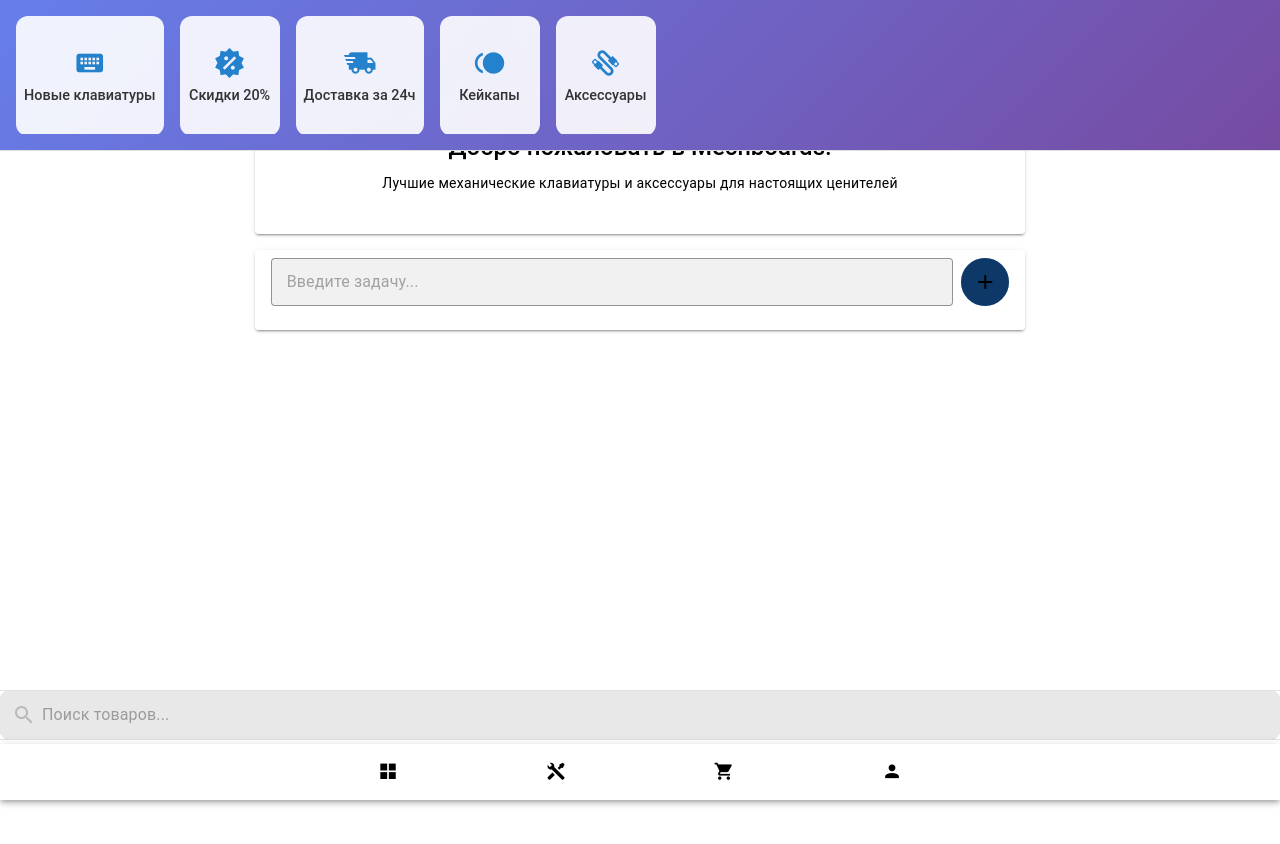
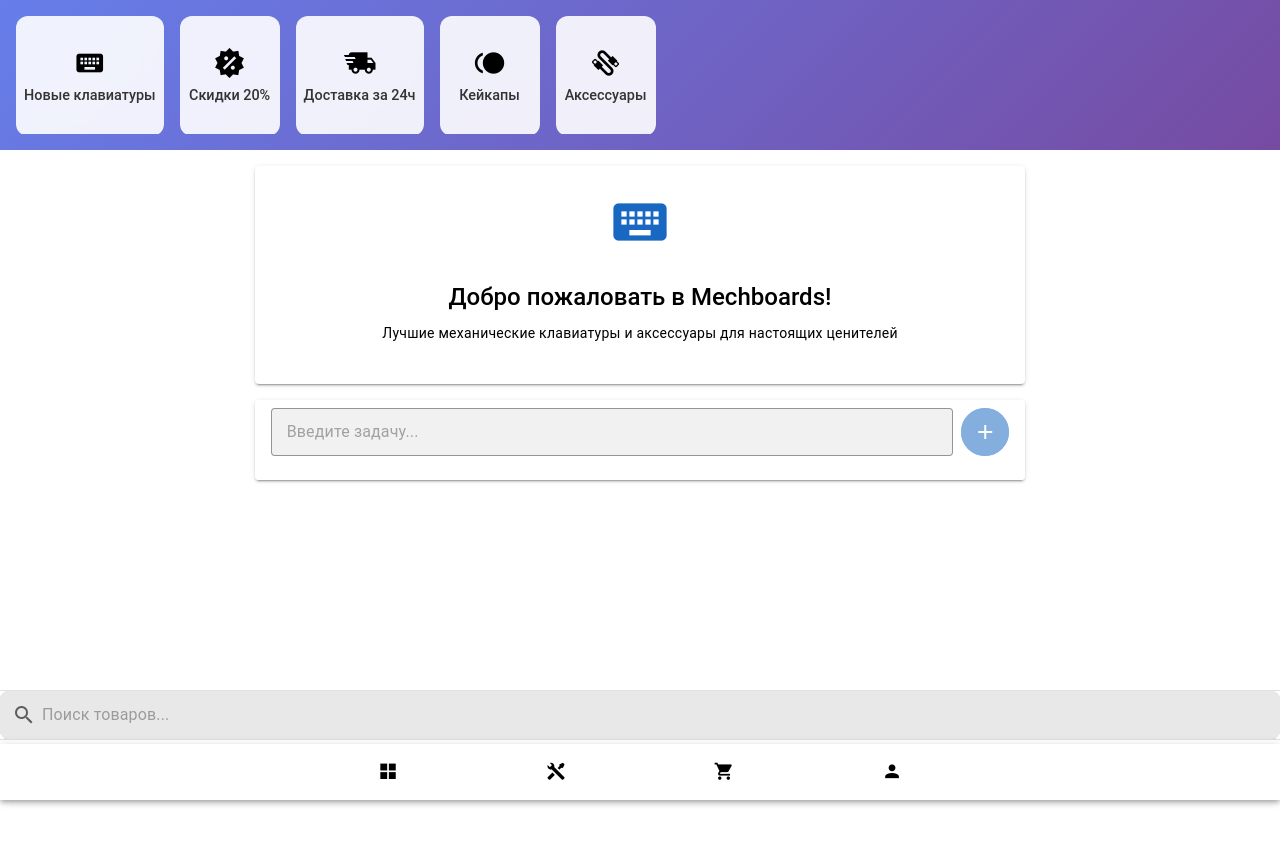
Before and after one commit to good-artem/Mechboards_app, a Vue app in the folder front/: page / in a window 1280 px wide. Shown: the top 844 px of the page. Before the commit the page ends 800 px from the top, so only its background shows below. Built offline with nearby package versions, Linux system fonts and the light colour scheme.

Commit message:
fix styles

```diff
--- a/front/src/App.vue
+++ b/front/src/App.vue
@@ -34,75 +34,64 @@
 </script>
 
 <style>
-/* Используем CSS-переменные Telegram */
-:root {
-  --tg-theme-bg-color: #ffffff;
-  --tg-theme-text-color: #000000;
-  --tg-theme-hint-color: #999999;
-  --tg-theme-link-color: #2481cc;
-  --tg-theme-button-color: #2481cc;
-  --tg-theme-button-text-color: #ffffff;
-  --tg-theme-secondary-bg-color: #f1f1f1;
-}
-
-/* Применяем тему ко всему приложению */
+/* Принудительное применение темы Telegram */
 .v-application {
-  background: var(--tg-theme-bg-color) !important;
-  color: var(--tg-theme-text-color) !important;
+  background: var(--tg-theme-bg-color, #ffffff) !important;
+  color: var(--tg-theme-text-color, #000000) !important;
 }
 
 /* Навбар */
 .v-bottom-navigation {
-  background: var(--tg-theme-bg-color) !important;
-  border-top: 1px solid var(--tg-theme-secondary-bg-color);
+  background: var(--tg-theme-bg-color, #ffffff) !important;
+  border-top: 1px solid var(--tg-theme-secondary-bg-color, #f1f1f1);
 }
 
-.v-btn:not(.v-btn--active) {
-  color: var(--tg-theme-text-color) !important;
+.v-btn {
+  color: var(--tg-theme-text-color, #000000) !important;
 }
 
 .v-btn--active {
-  color: var(--tg-theme-button-color) !important;
+  color: var(--tg-theme-button-color, #2481cc) !important;
+  background: transparent !important;
 }
 
 /* Карточки */
 .v-card {
-  background: var(--tg-theme-bg-color) !important;
-  color: var(--tg-theme-text-color) !important;
+  background: var(--tg-theme-bg-color, #ffffff) !important;
+  color: var(--tg-theme-text-color, #000000) !important;
+  border: 1px solid var(--tg-theme-secondary-bg-color, #f1f1f1);
 }
 
 /* Списки */
 .v-list {
-  background: var(--tg-theme-bg-color) !important;
-  color: var(--tg-theme-text-color) !important;
+  background: var(--tg-theme-bg-color, #ffffff) !important;
+  color: var(--tg-theme-text-color, #000000) !important;
 }
 
 /* Поля ввода */
 .v-field {
-  background: var(--tg-theme-secondary-bg-color) !important;
-  color: var(--tg-theme-text-color) !important;
+  background: var(--tg-theme-secondary-bg-color, #f1f1f1) !important;
+  color: var(--tg-theme-text-color, #000000) !important;
 }
 
 .v-field__input {
-  color: var(--tg-theme-text-color) !important;
-}
-
-/* Иконки в полях */
-.v-field__prepend-inner {
-  color: var(--tg-theme-hint-color) !important;
+  color: var(--tg-theme-text-color, #000000) !important;
 }
 
 /* Карусель новостей */
 .carousel-container {
-  background: var(--tg-theme-button-color) !important;
+  background: var(--tg-theme-button-color, #2481cc) !important;
 }
 
-.news-item {
-  background: rgba(255, 255, 255, 0.9) !important;
-  color: var(--tg-theme-text-color) !important;
+/* Иконки */
+.v-icon {
+  color: inherit !important;
 }
 
-.news-icon {
-  color: var(--tg-theme-button-color) !important;
+.main-content {
+  margin-top: 150px; /* Высота карусели */
+  margin-bottom: 120px;
+  min-height: calc(100vh - 270px);
+  padding: 0 8px;
 }
 </style>
--- a/front/src/components/NewsCarousel.vue
+++ b/front/src/components/NewsCarousel.vue
@@ -40,14 +40,15 @@
 
 <style scoped>
 .news-carousel-container {
-    position: fixed;
-    top: 0;
-    left: 0;
-    right: 0;
-    z-index: 100;
-    background: var(--tg-theme-bg-color, #ffffff);
+  position: fixed;
+  top: 0;
+  left: 0;
+  right: 0;
+  z-index: 100;
+}
+    /* background: var(--tg-theme-bg-color, #ffffff);
     border-bottom: 1px solid #e0e0e0;
-}
+} */
 
 .news-carousel {
     height: 150px;
--- a/front/src/views/ProfileView.vue
+++ b/front/src/views/ProfileView.vue
@@ -4,9 +4,9 @@
             <v-col cols="12" sm="8" md="6">
                 <v-card class="pa-4" elevation="2">
                     <v-card-title class="text-h5 text-center">
-                        <v-avatar size="64" class="mr-2">
-                            <v-icon v-if="!user.photo_url">mdi-account</v-icon>
-                                <img v-else :src="user.photo_url" alt="User Avatar">
+                        <v-avatar color="primary" size="64" class="mr-2">
+                            <v-icon v-if="!user.photo_url" color="white">mdi-account</v-icon>
+                            <img v-else :src="user.photo_url" alt="User Avatar" style="object-fit: cover; width: 100%; height: 100%;">
                         </v-avatar>
                         Профиль
                     </v-card-title>
```
